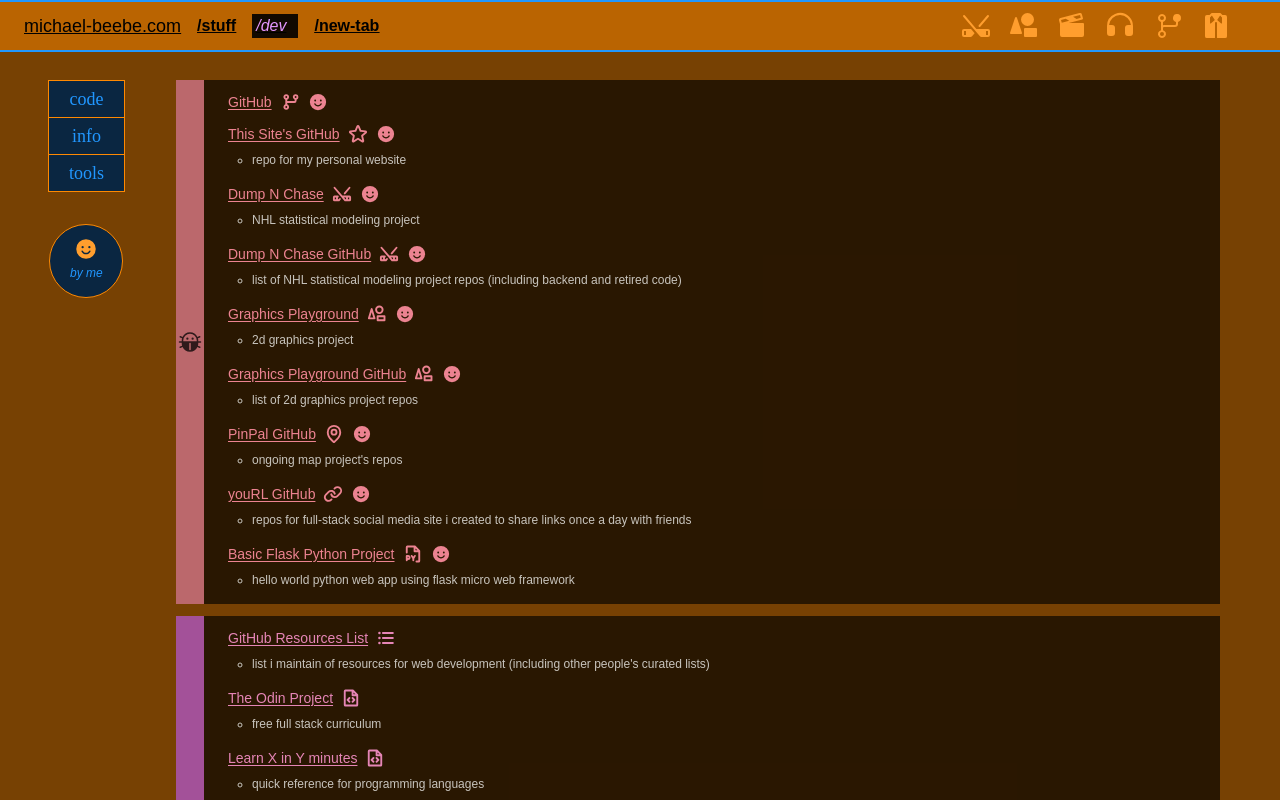
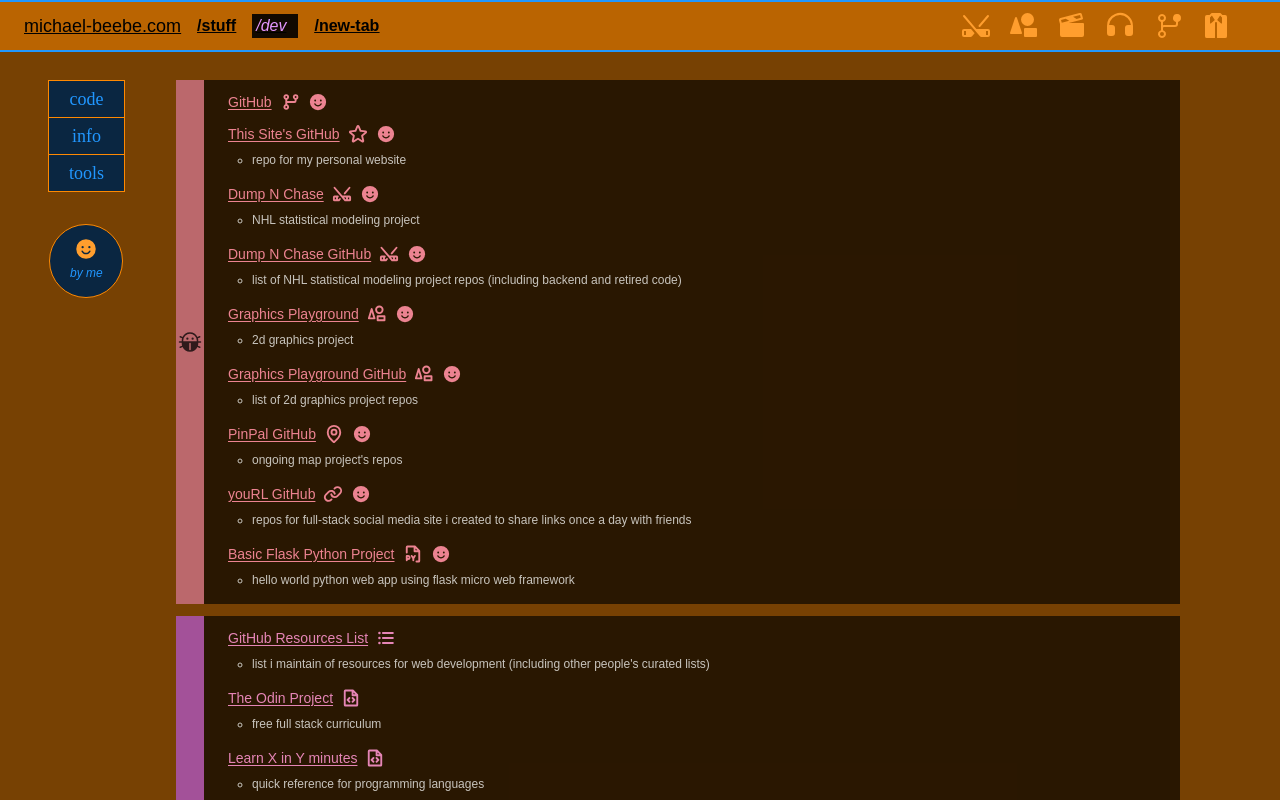
Before and after one commit to mpb9/me-prof, a React (Create React App) app: page /dev in a window 1280 px wide. Shown: the top 800 px of the page. Built offline with nearby package versions, Linux system fonts and the light colour scheme; a web font is replaced by a local one; what @nauverse/tailwind-dot-grid-backgrounds, tailwindcss-border-image would draw is missing.

Commit message:
added right spacing to list - deployed

```diff
--- a/src/components/common/List.js
+++ b/src/components/common/List.js
@@ -9,7 +9,7 @@ export default function List(props) {
   return (
     <div
       id={props.category.name.toLowerCase()}
-      className={`flex ml-9 mr-4 sm:mr-6 lg:ml-12 xl:mr-10 bg-[#000] bg-opacity-65 ${props.category.color.brdr}`}>
+      className={`flex ml-9 mr-4 sm:mr-6 md:mr-10 lg:ml-12 lg:mr-14 xl:mr-20 bg-[#000] bg-opacity-65 ${props.category.color.brdr}`}>
       <div
         className={`hidden sm:flex items-center text-[#000] text-opacity-75 bg-opacity-75 justify-center ${props.category.color.bg}`}>
         <span className='mx-[2px]'>
```
